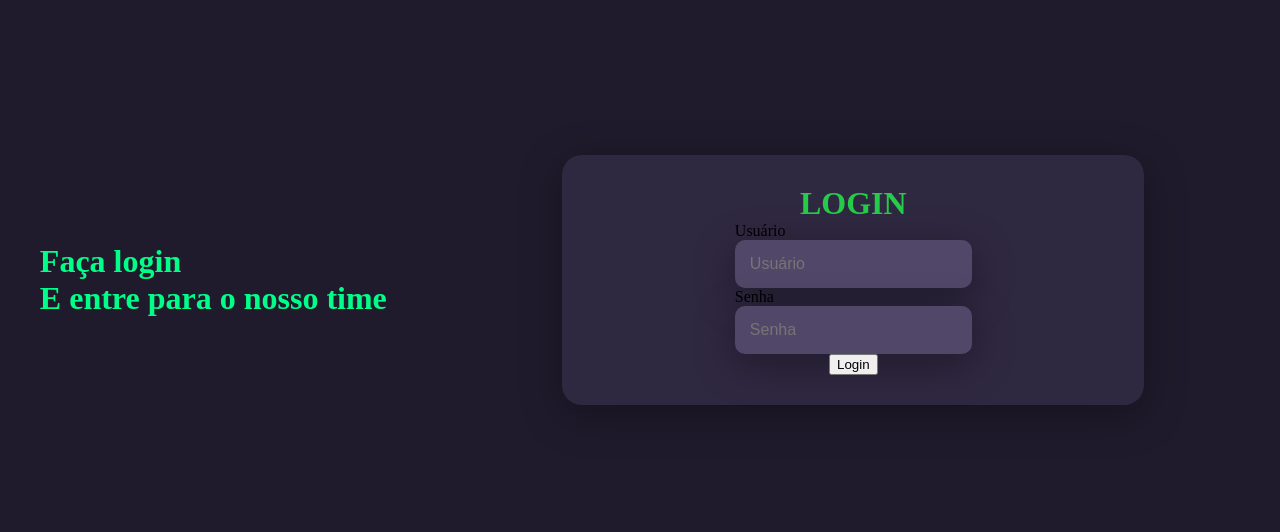
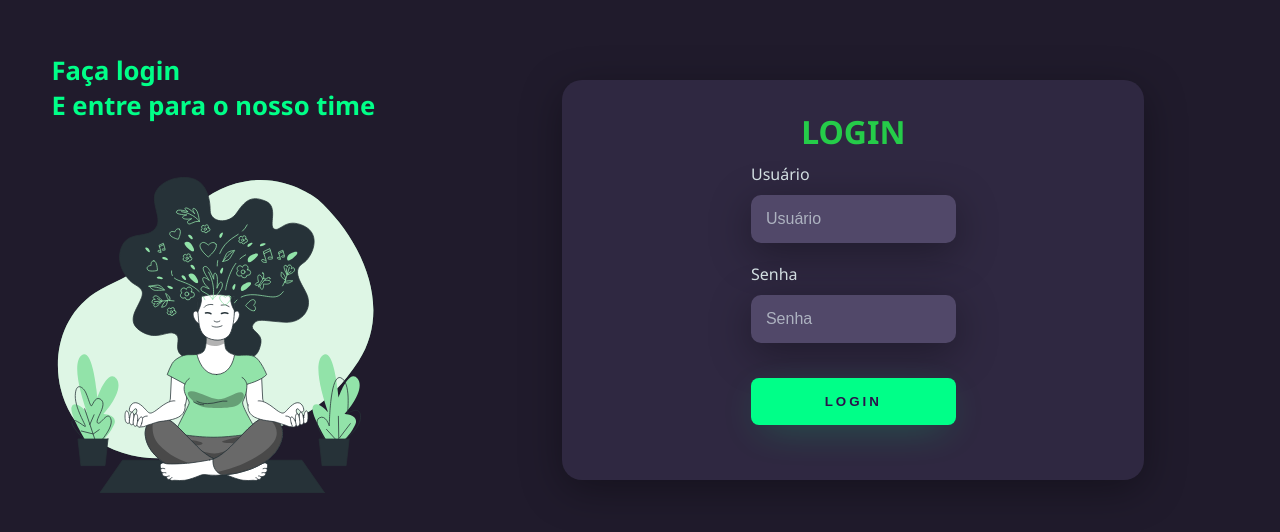
Before and after one commit to erikafrochati/Tela-de-Login, a plain HTML site: page Projeto/index.html in a window 1280 px wide. Shown: the part 120-652 px from the top of the page. Drawn offline with Linux system fonts and the light colour scheme.

Commit message:
upgrade
atualização

```diff
--- a/Projeto/index.html
+++ b/Projeto/index.html
@@ -10,6 +10,7 @@
     <div class="main-login">
         <div class="left-login">
             <h1>Faça login<br>E entre para o nosso time</h1>
+            <img src="mental-health-animate.svg" class="left-login-image" alt="Mulher Meditando">
         </div>
         <div class="right-login">
             <div class="card-login">
--- a/Projeto/style.css
+++ b/Projeto/style.css
@@ -1,5 +1,8 @@
+@import url('https://fonts.googleapis.com/css2?family=Noto+Sans:wght@400;700&display=swap');
+
 body{
     margin: 0;
+    font-family: 'Noto Sans', sans-serif;
 }
 
 .main-login{
@@ -23,7 +26,13 @@ body{
 
 /* Efeito do Titulo H1 */
 .left-login > h1{
+    font-size: 2vw;
     color: #00ff88;
+}
+
+/* Tamanho da mulher meditando*/
+.left-login-image{
+    width: 30vw;
 }
 
 /* Efeito da Frase */
@@ -56,10 +65,12 @@ body{
 
 /* Efeito de Usuario e Senha */
 .textfield{
+    width: 40%;
     display: flex;
     flex-direction: column;
     align-items: flex-start;
     justify-content: center;
+    margin: 10px 0px;
 }
 
 .textfield > input{
@@ -74,3 +85,44 @@ body{
     outline: none;
     box-sizing: border-box;
 }
+
+.textfield > label{
+    color: #f0ffffde;
+    margin-bottom: 10px;
+}
+
+.textfield > input::placeholder{
+    color: #f0ffff94;
+}
+
+/* Efeito do Login Button */
+.btn-login{
+    width: 40%;
+    padding: 16px 0px;
+    margin: 25px;
+    border: none;
+    border-radius: 8px;
+    outline: none;
+    text-transform: uppercase;
+    font-weight: 800;
+    letter-spacing: 3px;
+    color: #2b134b;
+    background: #00ff88;
+    cursor: pointer;
+    box-shadow: 0px 10px 40px -12px #00ff8052;
+}
+
+@media only screen and (max-width: 950px) {
+    .card-login{
+        width: 85%
+    }
+
+}
+
+
+@media only screen and (max-width: 600px) {
+    .main-login{
+        flex-direction: column;
+    }
+
+}
```
Also changed, not shown: Projeto/mental-health-animate.svg (added).
